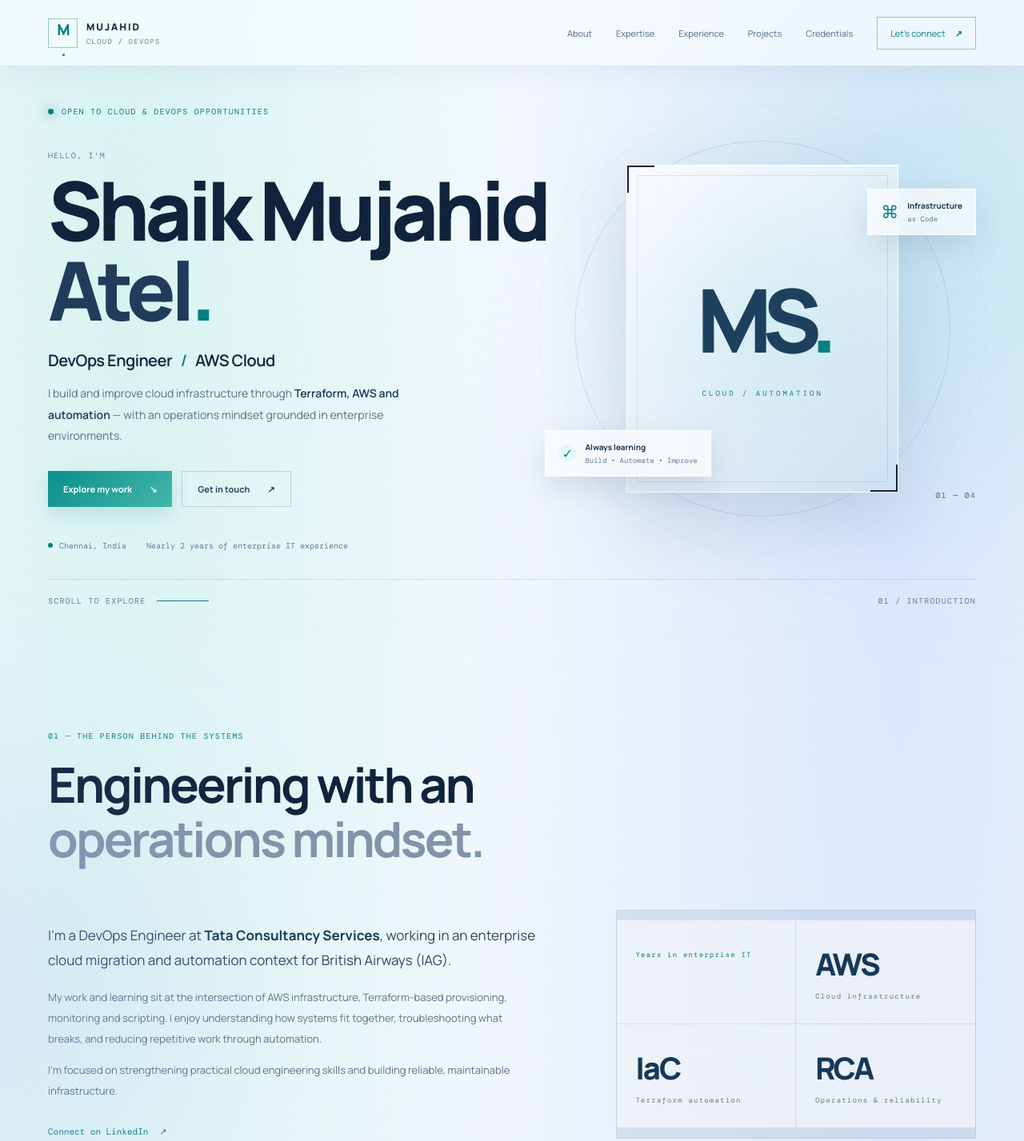
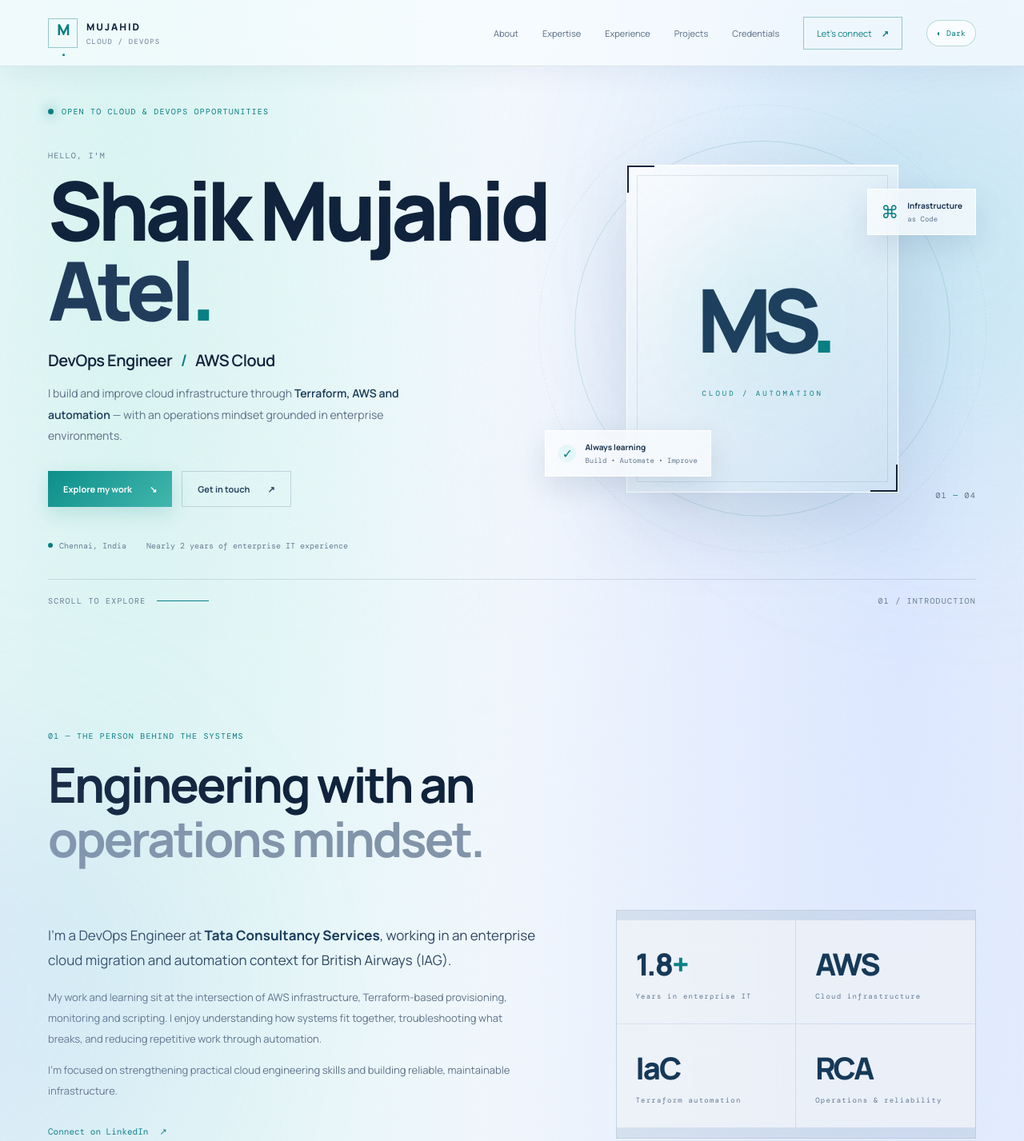
Before and after one commit to testing-acc-actions/My-Profile, a plain HTML site: page index.html in a window 1280 px wide. Shown: the top 1427 px of the page at 80% size. Drawn offline with nearby package versions, Linux system fonts and the light colour scheme.

Commit message:
Add glass theme switcher and correct experience metric

```diff
--- a/index.html
+++ b/index.html
@@ -2,7 +2,7 @@
 <html lang="en">
 <head>
 <meta charset="utf-8"><meta name="viewport" content="width=device-width,initial-scale=1">
-<meta name="theme-color" content="#080b12">
+<meta name="theme-color" content="#edf4fb">
 <meta name="description" content="Shaik Mujahid Atel — DevOps Engineer focused on AWS infrastructure, Terraform, automation and reliable cloud operations.">
 <meta property="og:title" content="Shaik Mujahid Atel | Cloud & DevOps Engineer">
 <meta property="og:description" content="AWS infrastructure • Terraform • CI/CD • Automation">
@@ -16,7 +16,7 @@
 <header class="nav-wrap"><nav class="nav container">
 <a class="brand" href="#home"><span class="brand-mark">M<span>.</span></span><span>MUJAHID<span class="brand-sub">CLOUD / DEVOPS</span></span></a>
 <button class="menu-toggle" aria-label="Toggle navigation" aria-expanded="false"><i></i><i></i></button>
-<div class="nav-links"><a href="#about">About</a><a href="#expertise">Expertise</a><a href="#experience">Experience</a><a href="#projects">Projects</a><a href="#credentials">Credentials</a><a class="nav-cta" href="#contact">Let's connect <b>↗</b></a></div>
+<div class="nav-links"><a href="#about">About</a><a href="#expertise">Expertise</a><a href="#experience">Experience</a><a href="#projects">Projects</a><a href="#credentials">Credentials</a><a class="nav-cta" href="#contact">Let's connect <b>↗</b></a><button class="theme-toggle" id="themeToggle" type="button" aria-label="Switch to dark theme">◐ Dark</button></div>
 </nav></header>
 <main>
 <section class="hero container" id="home">
@@ -41,7 +41,7 @@
 <section class="section container" id="about">
 <div class="section-head reveal"><p class="eyebrow">01 — THE PERSON BEHIND THE SYSTEMS</p><h2>Engineering with an<br><span class="muted">operations mindset.</span></h2></div>
 <div class="about-grid"><div class="about-copy reveal"><p class="lead">I'm a DevOps Engineer at <strong>Tata Consultancy Services</strong>, working in an enterprise cloud migration and automation context for British Airways (IAG).</p><p>My work and learning sit at the intersection of AWS infrastructure, Terraform-based provisioning, monitoring and scripting. I enjoy understanding how systems fit together, troubleshooting what breaks, and reducing repetitive work through automation.</p><p>I'm focused on strengthening practical cloud engineering skills and building reliable, maintainable infrastructure.</p><a class="text-link" href="https://www.linkedin.com/in/mujahid-atel-shaik/" target="_blank" rel="noreferrer">Connect on LinkedIn <span>↗</span></a></div>
-<div class="about-facts reveal"><div class="fact"><span class="fact-number"Nearly 2</span><span class="fact-label">Years in enterprise IT</span></div><div class="fact"><span class="fact-number">AWS</span><span class="fact-label">Cloud infrastructure</span></div><div class="fact"><span class="fact-number">IaC</span><span class="fact-label">Terraform automation</span></div><div class="fact"><span class="fact-number">RCA</span><span class="fact-label">Operations & reliability</span></div></div></div>
+<div class="about-facts reveal"><div class="fact"><span class="fact-number">1.8<span>+</span></span><span class="fact-label">Years in enterprise IT</span></div><div class="fact"><span class="fact-number">AWS</span><span class="fact-label">Cloud infrastructure</span></div><div class="fact"><span class="fact-number">IaC</span><span class="fact-label">Terraform automation</span></div><div class="fact"><span class="fact-number">RCA</span><span class="fact-label">Operations & reliability</span></div></div></div>
 </section>
 <section class="section section-alt" id="expertise"><div class="container"><div class="section-head reveal"><p class="eyebrow">02 — TECHNICAL TOOLKIT</p><h2>Tools I use to<br><span class="muted">make systems work.</span></h2></div>
 <div class="skill-grid">
```
